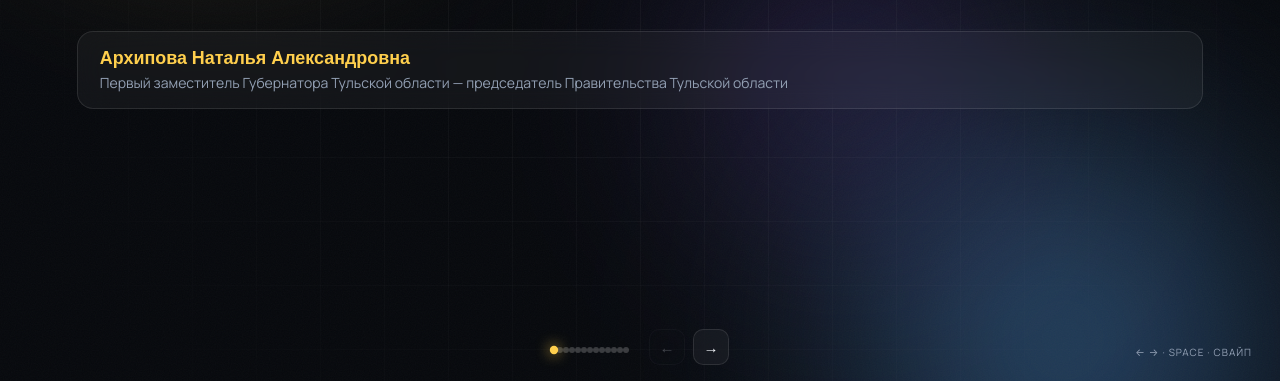
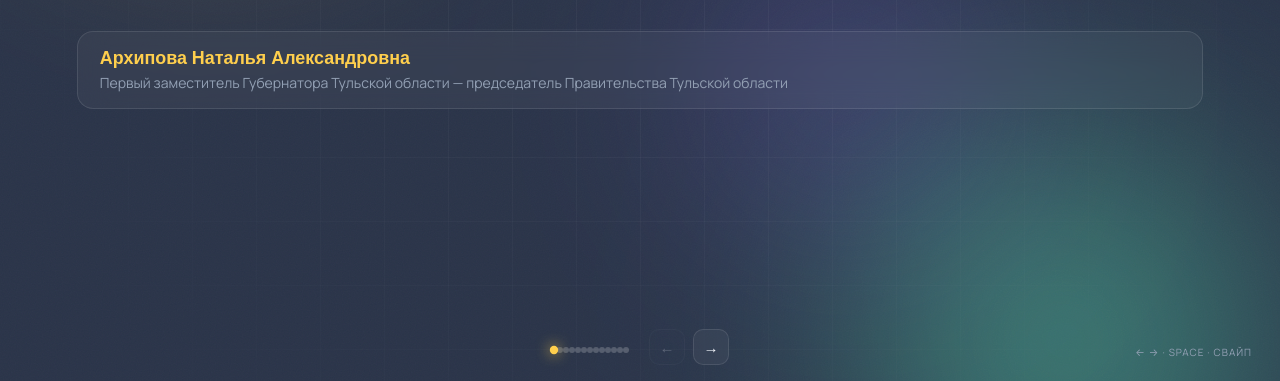
Before and after one commit to realise228/tul-region-careers, a plain HTML site: page index.html in a window 1280 px wide. Shown: the part 419-800 px from the top of the page. Drawn offline with Linux system fonts and the light colour scheme; a web font is replaced by a local one.

```diff
--- a/index.html
+++ b/index.html
@@ -9,10 +9,10 @@
 <link href="https://fonts.googleapis.com/css2?family=Manrope:wght@400;600;800&family=Unbounded:wght@500;700;900&display=swap" rel="stylesheet">
 <style>
   :root{
-    --bg:#07090d;
+    --bg:#2a3449;
     --gold:#ffcf4d;
     --gold-2:#ff9d3d;
-    --blue:#5aa9ff;
+    --blue:#5affc0;
     --violet:#8b6bff;
     --green:#4be0a4;
     --red:#ff6b7a;
@@ -37,7 +37,7 @@
   .scene{position:fixed;inset:0;z-index:0;overflow:hidden}
   .blob{position:absolute;border-radius:50%;filter:blur(100px);opacity:.5;mix-blend-mode:screen}
   .b1{width:60vw;height:60vw;background:radial-gradient(circle,#ffcf4d,transparent 60%);top:-25vw;left:-15vw;animation:float1 20s ease-in-out infinite}
-  .b2{width:55vw;height:55vw;background:radial-gradient(circle,#5aa9ff,transparent 60%);bottom:-25vw;right:-12vw;animation:float2 24s ease-in-out infinite}
+  .b2{width:55vw;height:55vw;background:radial-gradient(circle,#5affc0,transparent 60%);bottom:-25vw;right:-12vw;animation:float2 24s ease-in-out infinite}
   .b3{width:40vw;height:40vw;background:radial-gradient(circle,#8b6bff,transparent 60%);top:30%;left:45%;opacity:.3;animation:float1 28s ease-in-out infinite reverse}
   @keyframes float1{0%,100%{transform:translate(0,0)}50%{transform:translate(4vw,3vh)}}
   @keyframes float2{0%,100%{transform:translate(0,0)}50%{transform:translate(-4vw,-3vh)}}
```
